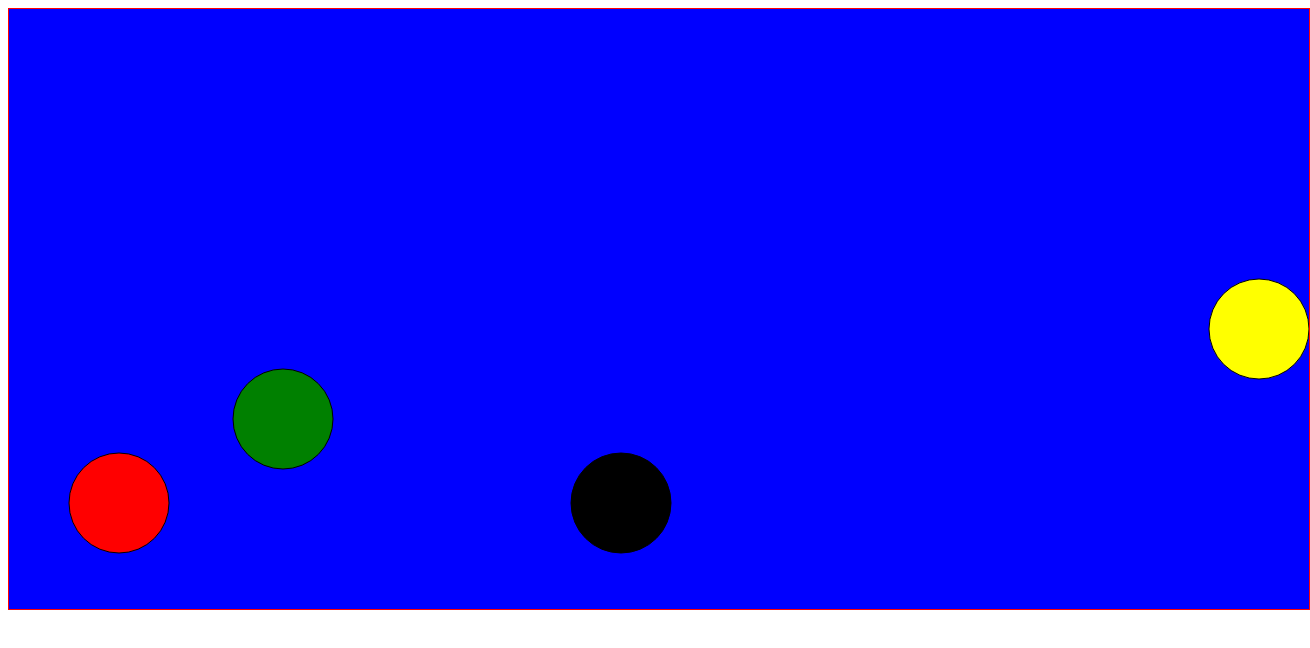
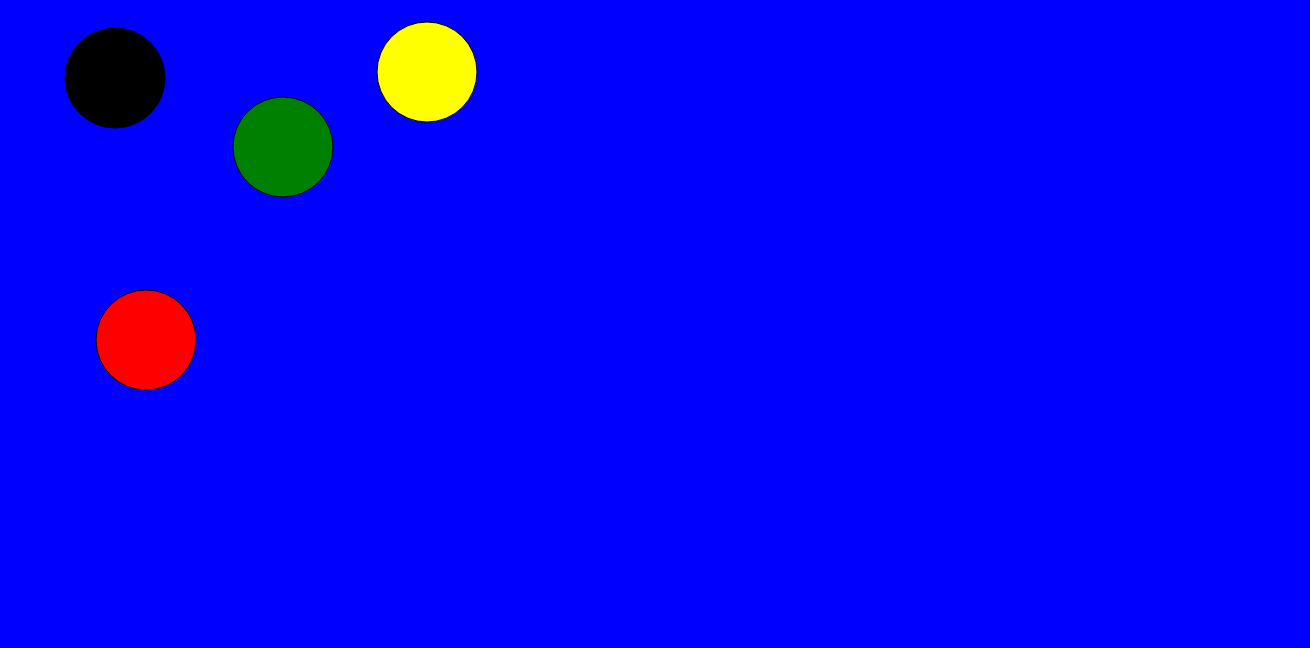
Before and after one commit to prateek18597/BouncingBall, a plain HTML site: page index.html in a window 1280 px wide. Shown: the whole page, 1310 px wide, since content can reach past the window. Drawn offline with Linux system fonts and the light colour scheme.

Commit message:
Four Balls with screen resolution adjusted

```diff
--- a/index.html
+++ b/index.html
@@ -5,13 +5,18 @@
     canvas{
       background-color: blue;
     }
+    body{
+      background-color: blue;
+    }
   </style>
   <title></title>
 </head>
 <body>
-<canvas id="canvas" width="1300" height="600" style="border:1px solid red">
+  <div width=100% height=100%>
+<canvas id="canvas" width= style="border:1px solid red">
   This is a canvas
 </canvas>
+<div>
 <script type="text/javascript">
 function init() {
   window.requestAnimationFrame(draw);
@@ -46,6 +51,11 @@ var lx2=1;
 var ly2=1;
 var lx3=1;
 var ly3=1;
+
+var canvas=document.getElementById('canvas');
+canvas.width=screen.availWidth-25;
+canvas.height=screen.availHeight-125;
+var ctx = document.getElementById('canvas').getContext('2d');
 
 function collision()
 {
@@ -137,7 +147,7 @@ function collision()
     vy3=temp;
     temp=lx3;
     lx3=lx1;
-    lx1=temp;
+    // lx1=temp;
     temp=ly1;
     ly1=ly3;
     ly3=temp;
@@ -165,33 +175,35 @@ function collision()
 }
 
 function draw() {
-  var ctx = document.getElementById('canvas').getContext('2d');
+  // var ctx = document.getElementById('canvas').getContext('2d');
 
   ctx.globalCompositeOperation = 'destination-over';
 
-  ctx.clearRect(0, 0, 1300, 600);
+  ctx.clearRect(0, 0, screen.width, screen.height);
   ctx.beginPath();
 
   ctx.arc(x,y, 50, 0, Math.PI * 2);
   ctx.stroke();
   ctx.fillStyle = "#000000";
     ctx.fill();
-  if(x>=1250 || x<=50){lx*=-1;
-    if(x>1250)
+  if(x>=canvas.width-50 || x<=50)
     {
-      x=1250;
+      lx*=-1;
+    if(x>canvas.width-50)
+    {
+      x=canvas.width-50;
     }
     if(x<50)
     {
       x=50;
     }
   }
-  if(y>=550 || y<=50)
+  if(y>=canvas.height-50 || y<=50)
     {
       ly*=-1;
-      if(y>550)
+      if(y>canvas.height-50)
     {
-      y=550;
+      y=canvas.height-50;
     }
     if(y<50)
     {
@@ -220,65 +232,72 @@ function draw() {
   ctx.fillStyle = "yellow";
     ctx.fill();
 
-  if(x1>=1250 || x1<=50){lx1*=-1;
-    if(x1>1250)
+  if(x1>=canvas.width-50 || x1<=50)
     {
-      x1=1250;
+      lx1*=-1;
+    if(x1>canvas.width-50)
+    {
+      x1=canvas.width-50;
     }
     if(x1<50)
     {
       x1=50;
     }
   }
-  if(y1>=550 || y1<=50)
+  if(y1>=canvas.height-50 || y1<=50)
     {
       ly1*=-1;
-      if(y1>550)
+      if(y1>canvas.height-50)
     {
-      y1=550;
+      y1=canvas.height-50;
     }
     if(y1<50)
     {
       y1=50;
     }
-    }if(x2>=1250 || x2<=50){lx2*=-1;
-    if(x2>1250)
+    }
+
+  if(x2>=canvas.width-50 || x2<=50)
     {
-      x2=1250;
+      lx2*=-1;
+    if(x2>canvas.width-50)
+    {
+      x2=canvas.width-50;
     }
     if(x2<50)
     {
       x2=50;
     }
   }
-  if(y2>=550 || y2<=50)
+  if(y2>=canvas.height-50 || y2<=50)
     {
       ly2*=-1;
-      if(y2>550)
+      if(y2>canvas.height-50)
     {
-      y2=550;
+      y2=canvas.height-50;
     }
     if(y2<50)
     {
       y2=50;
     }
-    }
-    if(x3>=1250 || x3<=50){lx3*=-1;
-    if(x3>1250)
+    } if(x3>=canvas.width-50 || x3<=50)
     {
-      x3=1250;
+      lx3*=-1;
+    if(x3>canvas.width-50)
+    {
+      x3=canvas.width-50;
     }
     if(x3<50)
     {
       x3=50;
     }
   }
-  if(y3>=550 || y3<=50)
+  if(y3>=canvas.height-50 || y3<=50)
     {
       ly3*=-1;
-      if(y3>550)
+      if(y3>canvas.height-50)
     {
-      y3=550;
+      y3=canvas.height-50;
     }
     if(y3<50)
     {
```
